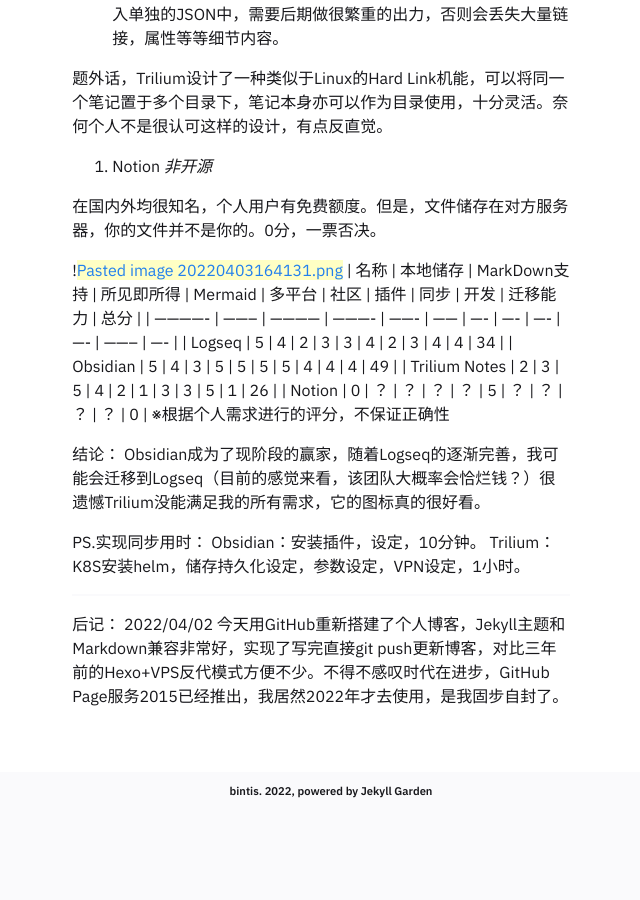
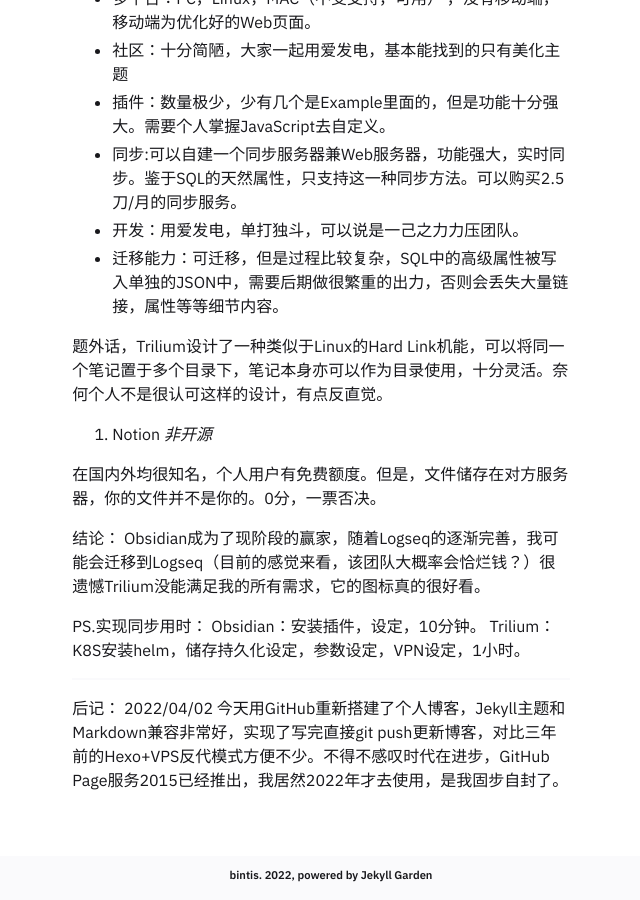
Before and after one commit to bintis/-bintis.github.io, a Jekyll site: the page built from _notes/Public/Note talk笔记软件简单对比.md, in a window 1280 px wide and 900 px high, scrolled down 2533 px. Shown: the whole window, without its empty margins (319-959 px from the left). Built offline with Jekyll 4.4.1, drawn with Linux system fonts in a browser that asks for light colours; before the commit the page ends 3400 px from its top, so only the background shows below that; some of the changed text lies outside the part shown.

Commit message:
New Blog

````diff
--- a/_notes/Public/笔记软件最终选择.md
+++ b/_notes/Public/Note talk笔记软件简单对比.md
@@ -1,13 +1,20 @@
 ---
-title : 笔记软件简单对比
+title : Note talk笔记软件简单对比
 notetype : feed
 date : 03-04-2022
 ---
 #Chinese
-#Note talk
+#NoteTalk
 
 最近萌生了重启博客的想法，另外发现GTD，PARA，OKR等理念，需要一款优秀的笔记工具将之付诸实践。
 断断续续研究笔记软件和笔记记法两周左右，对比了市面上大约有十多款笔记软件，最终决定用黑曜石，简单写下个人口味和选择过程。
+
+```
+  在大学时曾经用flava写日记，IOS客户端+安卓客户端+Web端和云端同步真的十分好用，记录了我2年的生活，还有父亲离开我时候的痛彻心扉...
+  然而，这些都没了，大约在2015年flava宣布转型，然后关闭服务器，没谁天天会注意官网公告，于是我成功错过备份时间，那台Iphone6依旧在我的书架上，但是里面的数据却永远打不开了。
+  个人而言，本地为王，所谓的云，不过是把珍贵的数据交给他人之手，任其宰割。
+
+```
 
 我对笔记软件的诉求：
 
@@ -85,16 +92,6 @@ date : 03-04-2022
 在国内外均很知名，个人用户有免费额度。但是，文件储存在对方服务器，你的文件并不是你的。0分，一票否决。
 
 
-![[Pasted image 20220403164131.png]]
-| 名称          | 本地储存 | MarkDown支持 | 所见即所得 | Mermaid | 多平台 | 社区 | 插件 | 同步 | 开发 | 迁移能力 | 总分 |
-| ------------- | -------- | ------------ | ---------- | ------- | ------ | ---- | ---- | ---- | ---- | -------- | ---- |
-| Logseq        | 5        | 4            | 2          | 3       | 3      | 4    | 2    | 3    | 4    | 4        | 34   |
-| Obsidian      | 5        | 4            | 3          | 5       | 5      | 5    | 5    | 4    | 4    | 4        | 49   |
-| Trilium Notes | 2        | 3            | 5          | 4       | 2      | 1    | 3    | 3    | 5    | 1        | 26   |
-| Notion        | 0        | ？           | ？         | ？      | ？     | 5    | ？   | ？   | ？   | ？       | 0    |
-※根据个人需求进行的评分，不保证正确性
-
-
 结论：
 Obsidian成为了现阶段的赢家，随着Logseq的逐渐完善，我可能会迁移到Logseq（目前的感觉来看，该团队大概率会恰烂钱？）很遗憾Trilium没能满足我的所有需求，它的图标真的很好看。
 
````
Also changed, not shown: assets/img/Pasted image 20220403164131.png (deleted).
